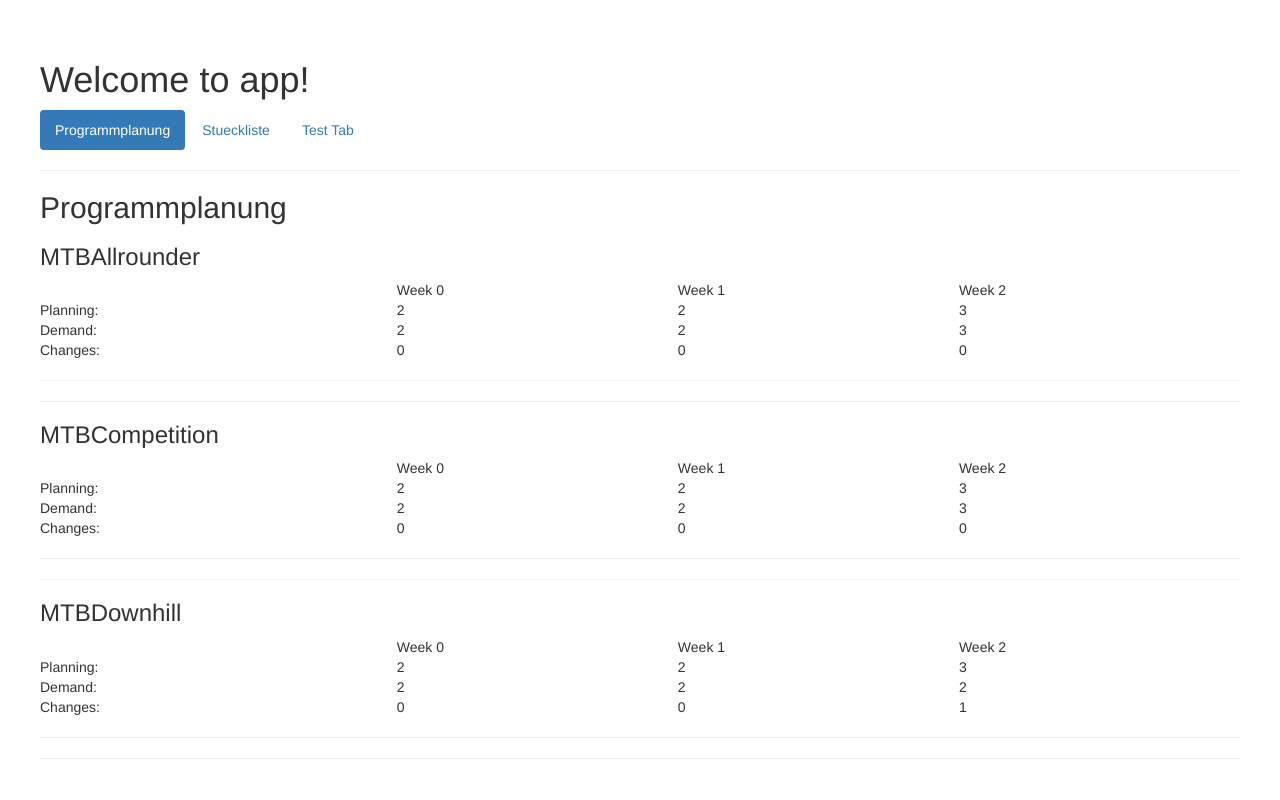
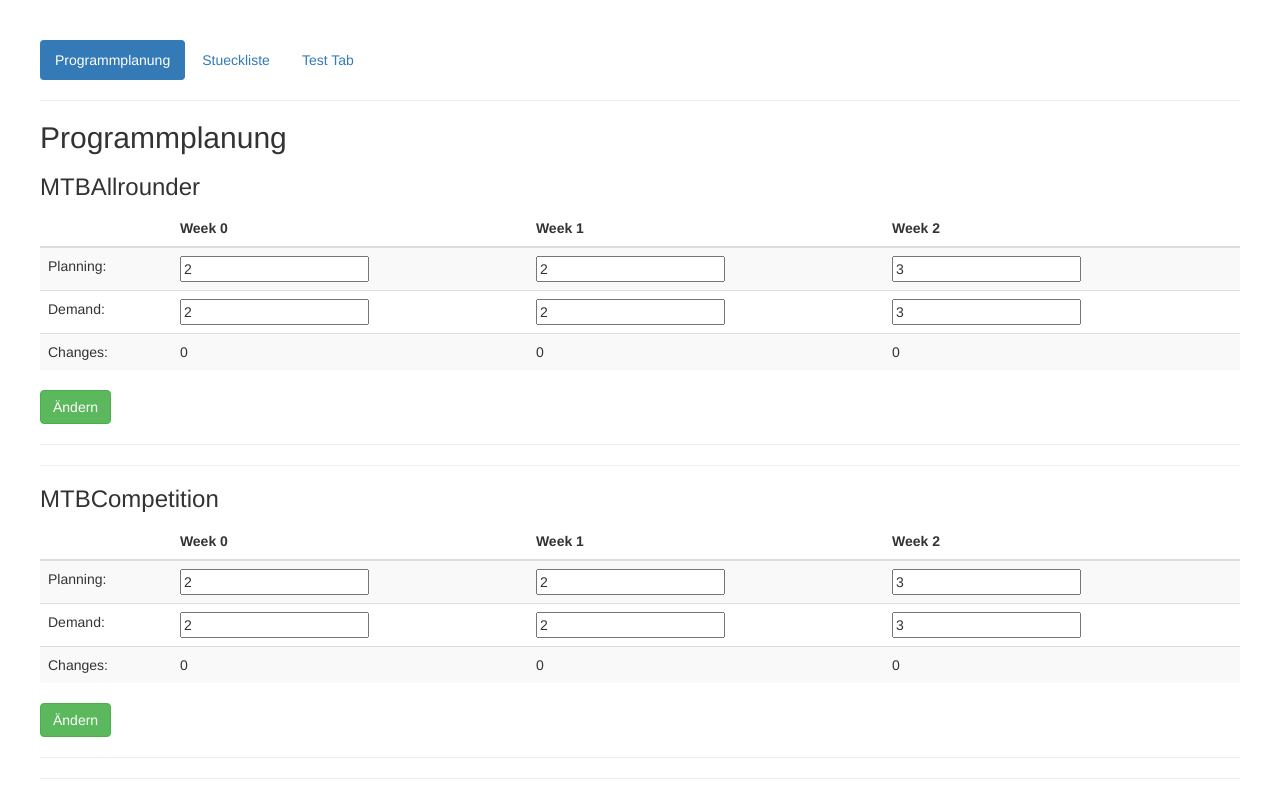
Before and after one commit to steffenwohlers/wi3p, an Angular app: page /programmplanung in a window 1280 px wide. Shown: the top 800 px of the page. Built offline with nearby package versions, Linux system fonts and the light colour scheme.

Commit message:
Programmplannung Format eingefügt, Schreibfehler in fahrrad.model verbessert

```diff
--- a/src/app/app.component.html
+++ b/src/app/app.component.html
@@ -1,6 +1,2 @@
-
-  <h1>
-    Welcome to {{title}}!
-  </h1>
 <app-header></app-header>
 <router-outlet></router-outlet>
--- a/src/app/app.module.ts
+++ b/src/app/app.module.ts
@@ -10,6 +10,7 @@ import { StuecklisteItemComponent } from './stueckliste/stueckliste-item/stueckl
 import { FahrradService } from './shared/fahrrad.service';
 import { TestTabComponent } from './test-tab/test-tab.component';
 import { ProgrammplanungTestComponent } from './programmplanung/programmplanung-test/programmplanung-test.component';
+import { FormsModule } from '@angular/forms';
 
 
 @NgModule({
@@ -24,6 +25,7 @@ import { ProgrammplanungTestComponent } from './programmplanung/programmplanung-
   ],
   imports: [
     BrowserModule,
+    FormsModule,
     routing
   ],
   providers: [FahrradService],
--- a/src/app/programmplanung/programmplanung-test/programmplanung-test.component.html
+++ b/src/app/programmplanung/programmplanung-test/programmplanung-test.component.html
@@ -1,31 +1,84 @@
 <p></p>
 <h3>{{fahrrad.modell}}</h3>
-<table class="table table-striped table-sm">
+<form #f="ngForm">
+<table class="table table-striped table-hover">
+  <thead>
     <tr>
-    <td></td>
-    <td>Week {{fahrrad.porgammplanungInputArray[0].week}}</td>
-    <td>Week {{fahrrad.porgammplanungInputArray[1].week}}</td>
-    <td>Week {{fahrrad.porgammplanungInputArray[2].week}}</td>
+        <th></th>
+      <th>Week {{fahrrad.progammplanungInputArray[0].week}}</th>
+      <th>Week {{fahrrad.progammplanungInputArray[1].week}}</th>
+      <th>Week {{fahrrad.progammplanungInputArray[2].week}}</th>
     </tr>
+  </thead>
+  <tbody>
     <tr>
       <td>Planning:</td>
-    <td>{{fahrrad.porgammplanungInputArray[0].planning}}</td>
-    <td>{{fahrrad.porgammplanungInputArray[1].planning}}</td>
-    <td>{{fahrrad.porgammplanungInputArray[2].planning}}</td>
+      <td>
+        <input type="number"
+        id="modell"
+        class="form control"
+        ngModel="{{fahrrad.progammplanungInputArray[0].planning}}"
+        name="fahrradProgammplanungInputArray0Planning"
+        >
+      </td>
+      <td>
+          <input type="number"
+          id="modell"
+          class="form control"
+          ngModel="{{fahrrad.progammplanungInputArray[1].planning}}"
+          name="fahrradProgammplanungInputArray1Planning"
+          >
+      </td>
+      <td>
+          <input type="number"
+          id="modell"
+          class="form control"
+          ngModel="{{fahrrad.progammplanungInputArray[2].planning}}"
+          name="fahrradProgammplanungInputArray2Planning"
+          >
+      </td>
     </tr>
     <tr>
       <td>Demand:</td>
-    <td>{{fahrrad.porgammplanungInputArray[0].demand}}</td>
-    <td>{{fahrrad.porgammplanungInputArray[1].demand}}</td>
-    <td>{{fahrrad.porgammplanungInputArray[2].demand}}</td>
+      <td>
+          <input type="number"
+          id="modell"
+          class="form control"
+          ngModel="{{fahrrad.progammplanungInputArray[0].demand}}"
+          name="fahrradProgammplanungInputArray0Demand"
+          >
+      </td>
+      <td>
+          <input type="number"
+          id="modell"
+          class="form control"
+          ngModel="{{fahrrad.progammplanungInputArray[1].demand}}"
+          name="fahrradProgammplanungInputArray1Demand"
+          >
+      </td>
+      <td>
+        <input type="number"
+        id="modell"
+        class="form control"
+        ngModel="{{fahrrad.progammplanungInputArray[2].demand}}"
+        name="fahrradProgammplanungInputArray2Demand"
+        >
+      </td>
     </tr>
     <tr>
       <td>Changes:</td>
-    <td>{{fahrrad.porgammplanungInputArray[0].planning - fahrrad.porgammplanungInputArray[0].demand}}</td>
-    <td>{{fahrrad.porgammplanungInputArray[1].planning - fahrrad.porgammplanungInputArray[1].demand}}</td>
-    <td>{{fahrrad.porgammplanungInputArray[2].planning - fahrrad.porgammplanungInputArray[2].demand}}</td>
+      <td>{{fahrrad.progammplanungInputArray[0].planning - fahrrad.progammplanungInputArray[0].demand}}</td>
+      <td>{{fahrrad.progammplanungInputArray[1].planning - fahrrad.progammplanungInputArray[1].demand}}</td>
+      <td>{{fahrrad.progammplanungInputArray[2].planning - fahrrad.progammplanungInputArray[2].demand}}</td>
     </tr>
 
+  </tbody>
 </table>
+<div class="row">
+    <div class="col-xs-12">
+      <button type="button" class="btn btn-success" (click)="onChange(f)">Ändern</button>
+    </div>
+  </div>
+</form>
 <hr>
 <hr>
--- a/src/app/programmplanung/programmplanung-test/programmplanung-test.component.ts
+++ b/src/app/programmplanung/programmplanung-test/programmplanung-test.component.ts
@@ -1,5 +1,6 @@
 import { Component, OnInit, Input } from '@angular/core';
 import { Fahrrad } from '../../shared/fahrrad.model';
+import { NgForm } from '@angular/forms';
 
 @Component({
   selector: 'app-programmplanung-test',
@@ -9,9 +10,22 @@ import { Fahrrad } from '../../shared/fahrrad.model';
 export class ProgrammplanungTestComponent implements OnInit {
 
   @Input() fahrrad: Fahrrad;
+  oldFahrrad: Fahrrad;
   constructor() { }
 
   ngOnInit() {
+    this.oldFahrrad = this.fahrrad;
+    }
+
+  onChange(form: NgForm) {
+    this.fahrrad.progammplanungInputArray[0].planning = form.value.fahrradProgammplanungInputArray0Planning;
+    this.fahrrad.progammplanungInputArray[1].planning = form.value.fahrradProgammplanungInputArray1Planning;
+    this.fahrrad.progammplanungInputArray[2].planning = form.value.fahrradProgammplanungInputArray2Planning;
+
+    this.fahrrad.progammplanungInputArray[0].demand = form.value.fahrradProgammplanungInputArray0Demand;
+    this.fahrrad.progammplanungInputArray[1].demand = form.value.fahrradProgammplanungInputArray1Demand;
+    this.fahrrad.progammplanungInputArray[2].demand = form.value.fahrradProgammplanungInputArray2Demand;
+
+    this.oldFahrrad = this.fahrrad;
   }
-
 }
--- a/src/app/shared/fahrrad.model.ts
+++ b/src/app/shared/fahrrad.model.ts
@@ -5,5 +5,5 @@ export class Fahrrad {
         public rahmen: string,
         public sattel: string,
         public gabel: string,
-        public porgammplanungInputArray: ProgrammplanungInput[] ) {}
+        public progammplanungInputArray: ProgrammplanungInput[] ) {}
 }
--- a/src/app/test-tab/test-tab.component.html
+++ b/src/app/test-tab/test-tab.component.html
@@ -1,29 +1 @@
-<table class="table">
-  <td>
-    <tr>Name</tr>
-  </td>
-  <td>
-    <tr>-</tr>
-    <tr>Planning:</tr>
-    <tr>Demand:</tr>
-    <tr>Changes:</tr>
-  </td>
-  <td>
-    <tr>Week 1</tr>
-    <tr>1</tr>
-    <tr>1</tr>
-    <tr>1</tr>
-  </td>
-  <td>
-      <tr>Week 2</tr>
-      <tr>1</tr>
-      <tr>1</tr>
-      <tr>1</tr>
-    </td>
-    <td>
-        <tr>Week 3</tr>
-        <tr>1</tr>
-        <tr>1</tr>
-        <tr>1</tr>
-      </td>
-</table>
+{{ fahrrad.modell }}
--- a/src/app/test-tab/test-tab.component.ts
+++ b/src/app/test-tab/test-tab.component.ts
@@ -1,4 +1,6 @@
 import { Component, OnInit } from '@angular/core';
+import { Fahrrad } from '../shared/fahrrad.model';
+import { FahrradService } from '../shared/fahrrad.service';
 
 @Component({
   selector: 'app-test-tab',
@@ -6,11 +8,15 @@ import { Component, OnInit } from '@angular/core';
   styles: []
 })
 export class TestTabComponent implements OnInit {
-  wochen = 52;
+  fahrraeder: Fahrrad[];
+  fahrrad: Fahrrad;
 
-  constructor() { }
+    constructor(private fahrradService: FahrradService) { }
 
-  ngOnInit() {
-  }
+    ngOnInit() {
+      this.fahrraeder = this.fahrradService.getFahrraeder();
+
+      this.fahrrad = this.fahrraeder[0];
+    }
 
 }
```
Lines whose indentation alone changed are shown as unchanged.
